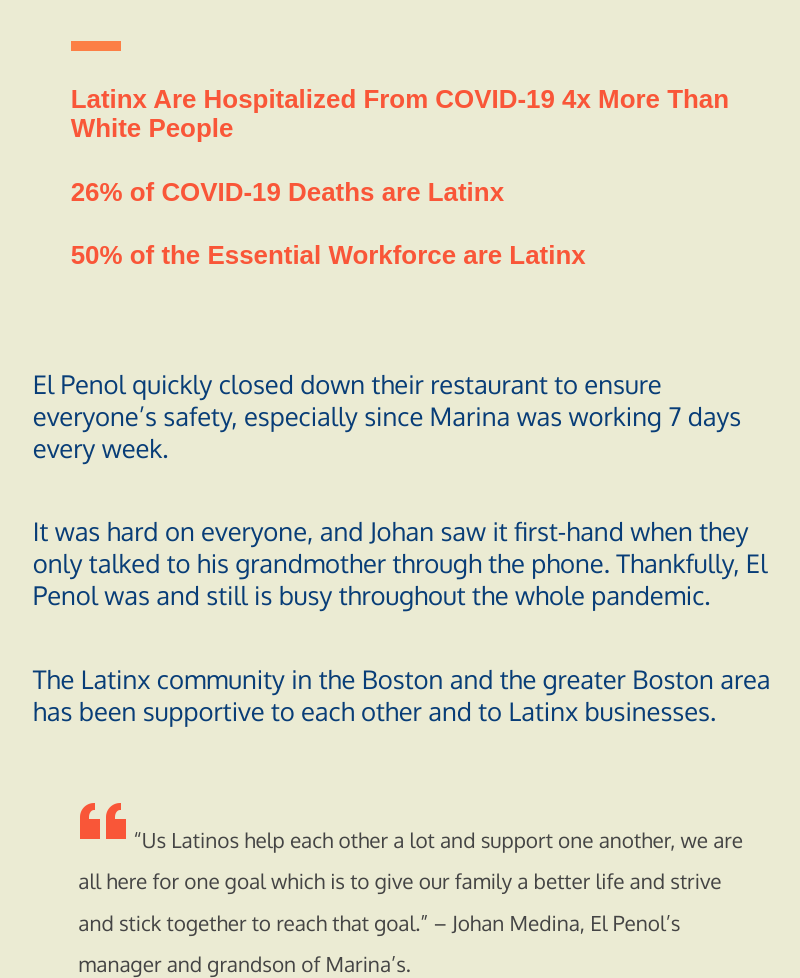
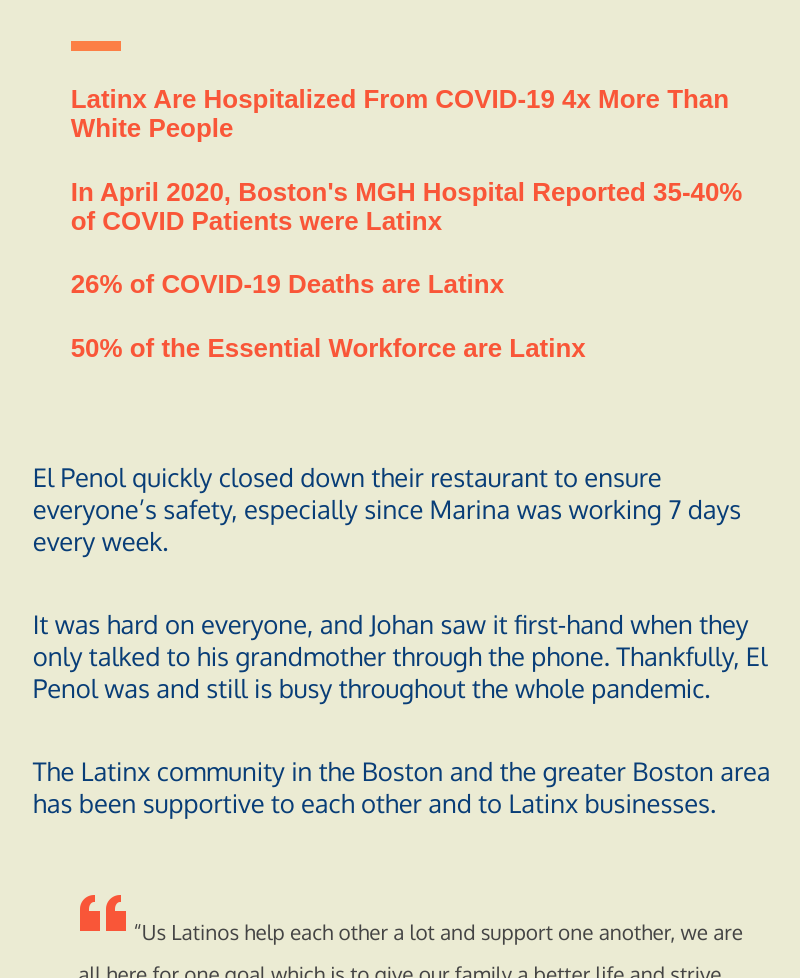
Before and after one commit to selinal552/covid19-impacts-on-local-businesses, a plain HTML site: page eastboston.html in a window 1280 px wide. Shown: the part 4677-5655 px from the top of the page, without its empty margins (228-1028 px from the left). Drawn offline with Linux system fonts and the light colour scheme; a web font is replaced by a local one.

Commit message:
added statistic to east boston

```diff
--- a/eastboston.html
+++ b/eastboston.html
@@ -60,6 +60,7 @@
          <div class="poc-statistics">
             <div class="foo5"></div>
             <h4> Latinx Are Hospitalized From COVID-19 4x More Than White People</h4>
+            <h4> In April 2020, Boston's MGH Hospital Reported 35-40% of COVID Patients were Latinx</h4>
             <h4> 26% of COVID-19 Deaths are Latinx </h4>
             <h4> 50% of the Essential Workforce are Latinx </h4>
        </div>
```
Also changed, not shown: 1 other file.
